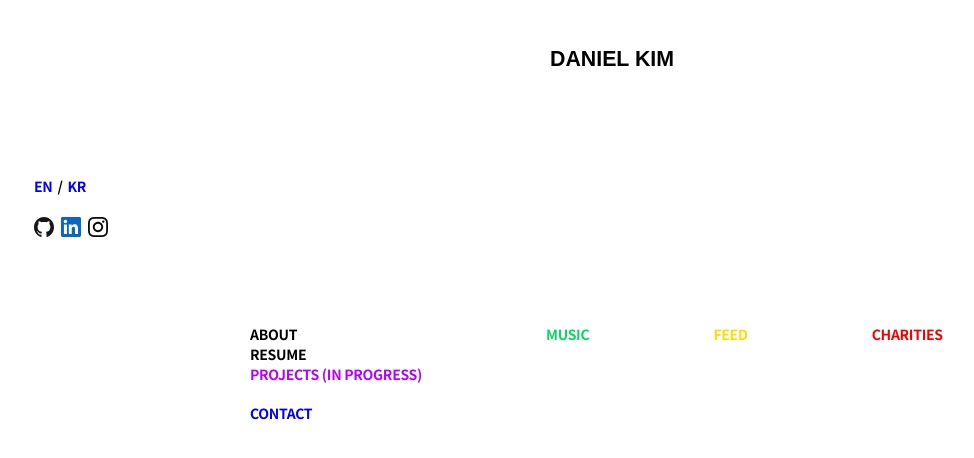
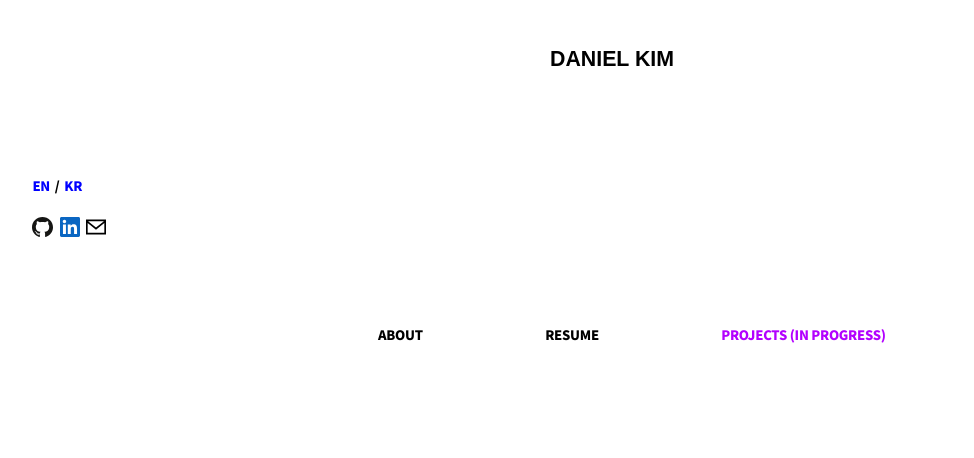
Before and after one commit to folaroma/folaroma.github.io, a plain HTML site: page index.html in a window 1280 px wide. Shown: the whole page, without its empty margins (28-1002 px from the left). Drawn offline with nearby package versions, Linux system fonts and the light colour scheme; a web font is replaced by a local one.

Commit message:
some changes

```diff
--- /dev/null
+++ b/about.html
@@ -0,0 +1,50 @@
+<!DOCTYPE html>
+<html>
+
+<head>
+
+<link rel="stylesheet" href="/css/main.css">
+<script src="https://ajax.googleapis.com/ajax/libs/jquery/1.12.4/jquery.min.js"></script>
+
+<link href="https://api.fontshare.com/css?f[]=satoshi@500,600,660,700,900&display=swap" rel="stylesheet">
+<link rel="preconnect" href="https://fonts.gstatic.com">
+<link href="https://fonts.googleapis.com/css2?family=Noto+Sans+KR:wght@500;700;900&display=swap" rel="stylesheet">
+
+<title>Daniel Kim</title>
+<meta name="path_role" content="ETC" />
+<meta name="keywords" content="Daniel Kim" />
+
+</head>
+
+  <body>
+
+  <!--
+    <style>
+      .menu { display:block; opacity:1 !important; z-index:99 !important; }
+      a.cur-active { border-bottom:0.2em solid #000 !important }
+    </style>
+  -->
+
+            <div class="menu">
+
+              <div class="header">
+                    <div class="logo">
+                        <a class href = "/index.html">
+                            <svg viewBox="0 0 69.99 9" xmlns="http://www.w3.org/2000/svg">
+                            <text x="0" y="9">Daniel Kim</text>
+                            </svg>
+                        </a>
+                    </div>
+              </div>
+
+              <div class="about">
+
+
+
+              </div>
+
+            </div>
+
+    </body>
+
+</html>
--- a/css/main.css
+++ b/css/main.css
@@ -83,9 +83,9 @@ body {
 }
 
 .menu .nav {
-	font-weight: 700;
+	font-weight: 900;
 	margin: 175px 0;
-	font-size: 14px;
+	font-size: 13px;
 	letter-spacing: -0.02em;
 	font-family: 'Satoshi', 'Noto Sans KR', sans-serif;
 }
@@ -96,6 +96,7 @@ body {
 	margin: 0 40px 83px;
 	line-height: 18px;
   	text-decoration: none;
+	margin-left: 3%;
 }
 
 .menu .nav a {
@@ -107,8 +108,9 @@ body {
 
 .menu .nav ul.nav-categories {
 	clear: both;
-	margin-left: 20%;
+	margin-left: 30%;
 }
+
 
 .lang-button {
 	color: blue;
@@ -119,18 +121,6 @@ body {
 .lang-button:hover {
 	text-decoration-color: blue;
 }
-
-.charity {
-	display: inline-block;
-	color: rgb(244, 0, 0);
-	text-decoration: underline 2.5px rgba(0, 0, 0, 0);
-	transition: text-decoration-color 300ms;
-}
-
-.charity:hover {
-	text-decoration-color: rgb(244, 0, 0);
-}
-
 
 .basic {
 	color: black;
@@ -152,38 +142,8 @@ body {
 	text-decoration-color: rgb(179, 0, 255);;
 }
 
-.contact {
-	color: blue;
-	text-decoration: underline 2.5px rgba(0, 0, 0, 0);
-	transition: text-decoration-color 300ms;
-}
-
-.contact:hover {
-	text-decoration-color: blue;
-}
-
-.music {
-	color: rgb(4, 217, 92);
-	text-decoration: underline 2.5px rgba(0, 0, 0, 0);
-	transition: text-decoration-color 300ms;
-}
-
-.music:hover {
-	text-decoration-color: rgb(4, 217, 92);
-}
-
-.feed {
-	color: rgb(255, 221, 0);
-	text-decoration: underline 2.5px rgba(0, 0, 0, 0);
-	transition: text-decoration-color 300ms;
-}
-
-.feed:hover {
-	text-decoration-color: rgb(255, 221, 0);
-}
-
 .in-progress {
-	animation: blinker 0.75s step-start infinite;
+	animation: blinker 0.65s step-start infinite;
 }
 
 
--- a/index.html
+++ b/index.html
@@ -1,8 +1,9 @@
+<!DOCTYPE html>
 <html>
 
 <head>
 
-<link rel="stylesheet" href="css/main.css">
+<link rel="stylesheet" href="/css/main.css">
 <script src="https://ajax.googleapis.com/ajax/libs/jquery/1.12.4/jquery.min.js"></script>
 
 <link href="https://api.fontshare.com/css?f[]=satoshi@500,600,660,700,900&display=swap" rel="stylesheet">
@@ -28,28 +29,33 @@
 
               <div class="header">
                 <div class="logo">
-                      <span lang="en">
+                    <a class href = "/index.html">
                         <svg viewBox="0 0 69.99 9" xmlns="http://www.w3.org/2000/svg">
                         <text x="0" y="9">Daniel Kim</text>
                         </svg>
-                      </span>
-                      <span lang="kr">
-                      <svg viewBox="0 0 69.99 9" xmlns="http://www.w3.org/2000/svg">
-                        <text x="15.5" y="10">김정원</text>
-                      </svg>
-                      </span>
+                    </a>
                 </div>
           </div>
 
-              <div class="row nav mobiledisplaynone">
+              <div class="row nav">
                   <ul>
 
-                    <li style="margin-top:0px;"><a href="#" class="lang-button" hreflang="en" onclick="setLang('en'); return false">EN</a> / <a href="#" class="lang-button" hreflang="kr" onclick="setLang('kr'); return false">KR</a></li>
+                    <li style="margin-top:0px;">
+                      <a href="#" class="lang-button" hreflang="en" onclick="setLang('en'); return false">EN</a>
+                      /
+                      <a href="#" class="lang-button" hreflang="kr" onclick="setLang('kr'); return false">KR</a>
+                    </li>
 
                     <li style="margin-top:20px;" class="sns-link">
-                      <a href="https://github.com/folaroma" target="_blank"><img src = "img/github-icon.svg"></a>
-                      <a href="https://www.linkedin.com/in/daniel-kim-2906091ba" target="_blank"><img src = "img/linkedin-icon.svg"></a>
-                      <a href="https://www.instagram.com/dk.im" target="_blank"><img src = "img/instagram-icon.svg"></a>
+                      <a href="https://github.com/folaroma" target="_blank">
+                        <img src = "img/github-icon.svg">
+                      </a>
+                      <a href="https://www.linkedin.com/in/daniel-kim-2906091ba" target="_blank">
+                        <img src = "img/linkedin-icon.svg">
+                      </a>
+                      <a href="mailto: dkim1106@gmail.com">
+                        <img src = "img/iconmonstr-email-4.svg">
+                      </a>
                     </li>
 
                     <style>
@@ -60,30 +66,52 @@
 
                   </ul>
 
+                  <div class="row-info">
+
                     <ul class="nav-categories">
-                    <li><span lang="en"><a href="" class="basic">About</a></span> <span lang="kr"><a href="" class="basic">내소개</a></span></li>
-                    <li><span lang="en"><a href="" class="basic">Resume</a></span> <span lang="kr"><a href="" class="basic">이력서</a></span></li>
-                    <li class="in-progress"><span lang="en"><a href="" class="projects">Projects (IN PROGRESS)</a></span> <span lang="kr"><a href="" class="projects">진헹중인 프로젝트</a></span></li>
+                     <li>
+                        <span lang="en">
+                          <a href="/about.html" class="basic">About</a>
+                        </span>
+                       <span lang="kr">
+                         <a href="/about.html" class="basic">내소개</a>
+                       </span>
+                     </li>
+
                       <li><a href=""></a></li>
-                    <li><span lang="en"><a href="" class="contact">Contact</a></span> <span lang="kr"><a href="" class="contact">연락처</a></span></li>
+
                     </ul>
 
                     <ul class="nav-middle-left">
-                    <li><span lang="en"><a href="" class="music">Music</a></span> <span lang="kr"><a href="" class="music">음악</a></span></li>
+                     <li>
+                       <span lang="en">
+                         <a href="/resume/resume (7).pdf" target="_blank" class="basic">Resume</a>
+                       </span>
+                       <span lang="kr">
+                         <a href="/resume/resume (7).pdf" target="_blank" class="basic">이력서</a>
+                       </span>
+                     </li>
                    </ul>
 
                     <ul class="nav-middle-right">
-                    <li><span lang="en"><a href="" class="feed">Feed</a></span> <span lang="kr"><a href="" class="music">피드</a></span></li>
+                     <li class="in-progress">
+                       <span lang="en">
+                         <a href="/projects.html" class="projects">Projects (IN PROGRESS)</a>
+                       </span>
+                       <span lang="kr">
+                         <a href="/projects.html" class="projects">진헹중인 프로젝트</a>
+                       </span>
+                       </li>
                    </ul>
 
-                  <ul class="nav-right">
-                    <li><span lang="en"><a href="" class="charity">Charities</a></span> <span lang="kr"><a href="" class="charity">자선 단체</a></span></li>
-                  </ul>
+                  </div>
 
                </div>
             </div>
 
             <script>
+
+            // https://stackoverflow.com/questions/54742105/javascript-language-switcher
 
             let langs = ['en', 'kr']; //Changed
             let lang = 'en';
@@ -128,5 +156,9 @@
 
             </script>
 
+            <script id="__bs_script__">//<![CDATA[
+              document.write("<script async src='http://HOST:3000/browser-sync/browser-sync-client.js?v=2.26.14'><\/script>".replace("HOST", location.hostname));
+            //]]></script>
+
     </body>
 </html>
```
Also changed, not shown: projects.html (added, +46 -0 lines), img/iconmonstr-email-4.svg (added), 1 other file. Lines whose indentation alone changed are shown as unchanged.
